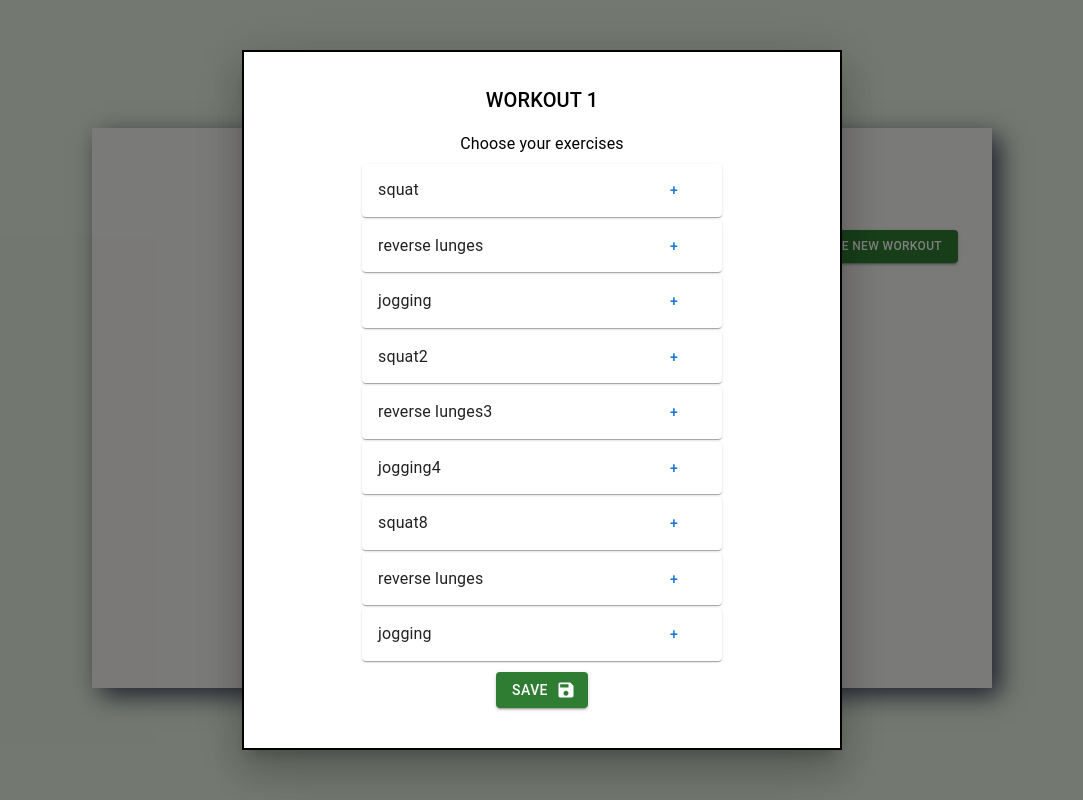
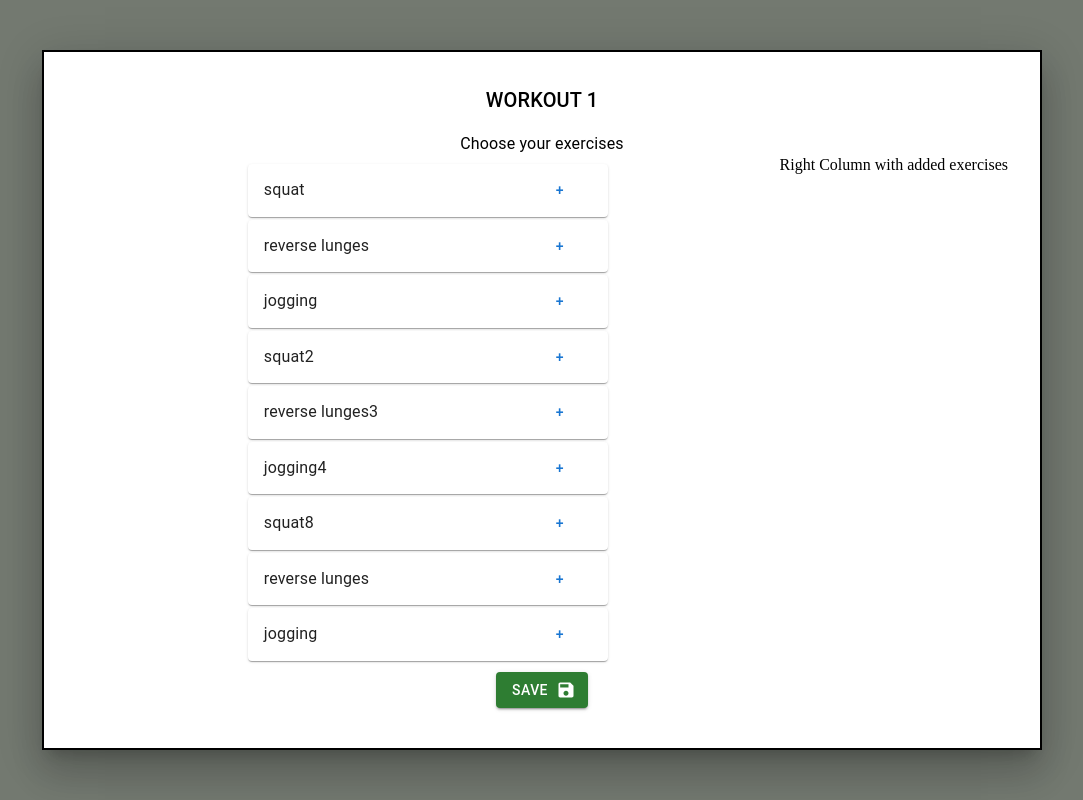
Before and after one commit to cladius6/best-tracker, a Next.js app in the folder frontend/: page /main in a window 1280 px wide. Both pictures are taken after a click on the button "CREATE NEW WORKOUT". Shown: the whole page, without its empty margins (98-1181 px from the left). Built offline with nearby package versions, Linux system fonts and the light colour scheme.

Commit message:
feat: extract modal component

```diff
--- /dev/null
+++ b/frontend/pages/components/Modal.tsx
@@ -0,0 +1,68 @@
+import { Box, Button, Typography, Modal } from "@mui/material";
+import { ExercisesList } from "./ExercisesList";
+import { WorkoutName } from "./WorkoutName";
+import SaveIcon from "@mui/icons-material/Save";
+
+interface ModalWithExercisesProps {
+  openModal: boolean;
+  saveWorkout: () => void;
+}
+
+export const ModalWithExercises = ({
+  openModal,
+  saveWorkout,
+}: ModalWithExercisesProps) => {
+  return (
+    <>
+      <Modal
+        open={openModal}
+        aria-labelledby="modal-modal-title"
+        aria-describedby="modal-modal-description"
+      >
+        <Box
+          sx={{
+            position: "absolute" as "absolute",
+            top: "50%",
+            left: "50%",
+            transform: "translate(-50%, -50%)",
+            width: 1000,
+            height: 700,
+            bgcolor: "background.paper",
+            border: "2px solid #000",
+            boxShadow: 24,
+            p: 4,
+            overflowY: "scroll",
+          }}
+        >
+          <WorkoutName />
+          <Typography
+            id="modal-modal-description"
+            sx={{ mt: 2, textAlign: "center" }}
+          >
+            Choose your exercises
+          </Typography>
+          <Box sx={{ display: "flex", flexDirection: "row" }}>
+            <ExercisesList />
+            Right Column with added exercises
+          </Box>
+          <Box
+            sx={{
+              display: "flex",
+              justifyContent: "center",
+              alignItems: "center",
+            }}
+          >
+            <Button
+              variant="contained"
+              color="success"
+              onClick={saveWorkout}
+              endIcon={<SaveIcon />}
+            >
+              Save
+            </Button>
+          </Box>
+        </Box>
+      </Modal>
+    </>
+  );
+};
--- a/frontend/pages/main.tsx
+++ b/frontend/pages/main.tsx
@@ -1,15 +1,12 @@
 import * as React from "react";
-import { Box, Button, Typography, Modal } from "@mui/material";
+import { Box, Button } from "@mui/material";
 import { useState } from "react";
 import { GetExercises, MockGetExercises } from "../api/exercises";
-import { mockExercises } from "../mocks/exercises";
-import SaveIcon from "@mui/icons-material/Save";
 import { Header } from "./components/Header";
-import { ExercisesList } from "./components/ExercisesList";
-import { WorkoutName } from "./components/WorkoutName";
 import AddIcon from "@mui/icons-material/Add";
 import { ContainerComp } from "./components/ContainerComp";
 import { WorkoutsList } from "./components/WorkoutsList";
+import { ModalWithExercises } from "./components/Modal";
 
 const Main = () => {
   const [openModal, setOpenModal] = useState(false);
@@ -17,10 +14,11 @@ const Main = () => {
   const handleOpenModal = async () => {
     setOpenModal(true);
     console.log("otwarte");
+    const exercises = await new MockGetExercises().get();
+    console.log(exercises);
+
     // const exercises = await new GetExercises().get();
     // console.log(exercises);
-    const exercises = await new MockGetExercises().get();
-    console.log(exercises);
   };
 
   const handleCloseModalAndAddWorkout = () => {
@@ -50,53 +48,10 @@ const Main = () => {
           Create new workout
         </Button>
       </Box>
-      <Modal
-        open={openModal}
-        aria-labelledby="modal-modal-title"
-        aria-describedby="modal-modal-description"
-      >
-        <Box
-          sx={{
-            position: "absolute" as "absolute",
-            top: "50%",
-            left: "50%",
-            transform: "translate(-50%, -50%)",
-            width: 600,
-            height: 700,
-            bgcolor: "background.paper",
-            border: "2px solid #000",
-            boxShadow: 24,
-            p: 4,
-            overflowY: "scroll",
-          }}
-        >
-          {/* <WorkoutName number={1} /> */}
-          <WorkoutName />
-          <Typography
-            id="modal-modal-description"
-            sx={{ mt: 2, textAlign: "center" }}
-          >
-            Choose your exercises
-          </Typography>
-          <ExercisesList />
-          <Box
-            sx={{
-              display: "flex",
-              justifyContent: "center",
-              alignItems: "center",
-            }}
-          >
-            <Button
-              variant="contained"
-              color="success"
-              onClick={handleCloseModalAndAddWorkout}
-              endIcon={<SaveIcon />}
-            >
-              Save
-            </Button>
-          </Box>
-        </Box>
-      </Modal>
+      <ModalWithExercises
+        openModal={openModal}
+        saveWorkout={handleCloseModalAndAddWorkout}
+      />
       <WorkoutsList />
     </ContainerComp>
   );
--- a/frontend/types/exercises.ts
+++ b/frontend/types/exercises.ts
@@ -15,3 +15,7 @@ export interface IGetExercises {
 export interface IAddExercises {
   add(request: IExercise): Promise<IResponseMessage>;
 }
+
+export interface IExerciseWithRepeats extends IExercise {
+  repeats: number;
+}
```
